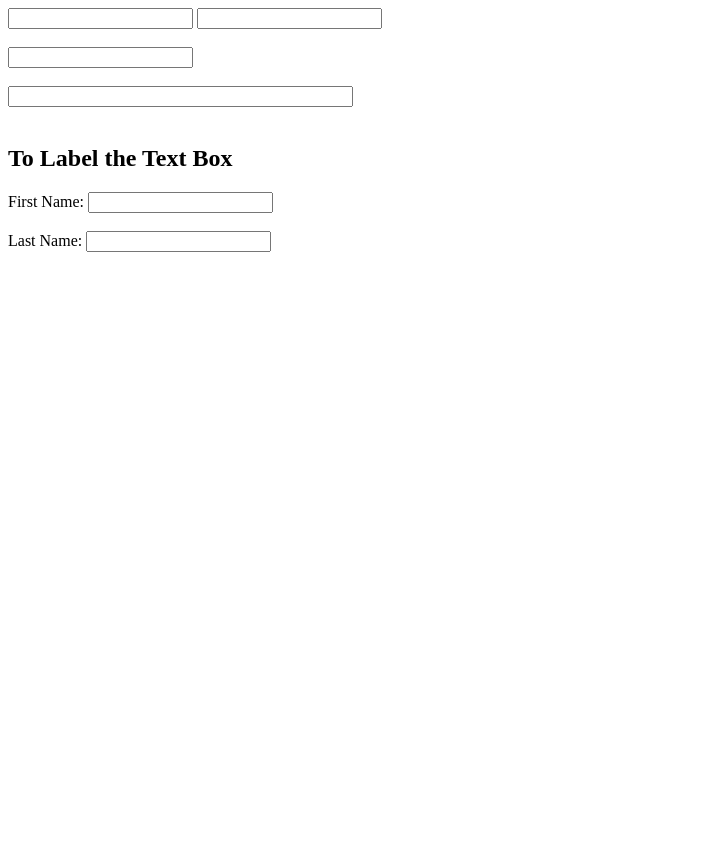
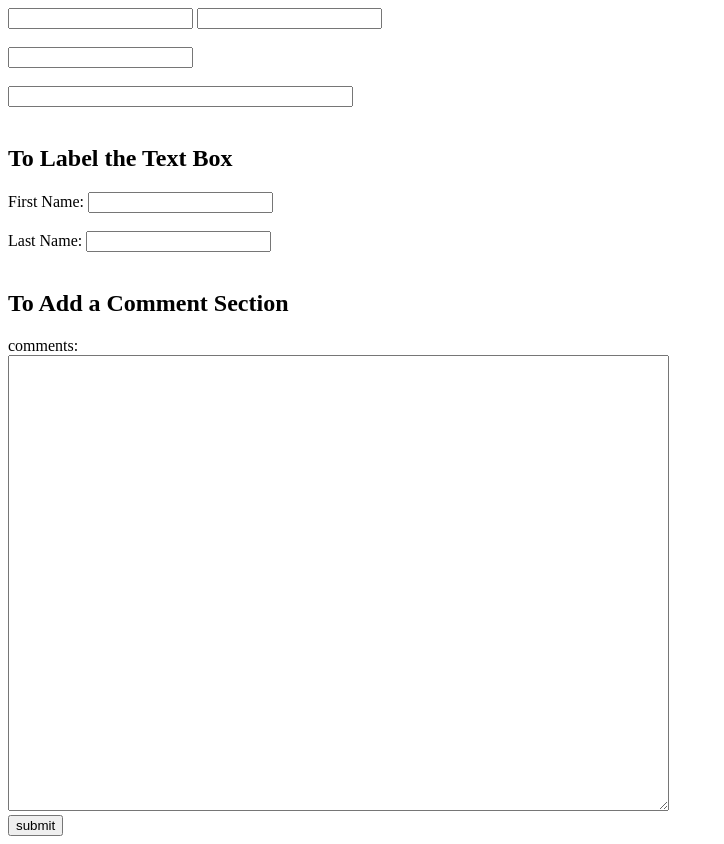
Before and after one commit to mishrabhi/html, a plain HTML site: page testbox.html in a window 1280 px wide. Shown: the whole page, without its empty margins (0-724 px from the left). Before the commit the page ends 800 px from the top, so only its background shows below. Drawn offline with Linux system fonts and the light colour scheme.

Commit message:
added textbox

```diff
--- a/testbox.html
+++ b/testbox.html
@@ -18,6 +18,13 @@
     <input type="text" id="firstname" name=""> </br> </br>
     <label for="lastname">Last Name:</label>
     <input type="name" id="lastname" name="">
+    <br>
+    <br>
+    <h2> To Add a Comment Section </h2>
+    comments:</br>
+    <textarea rows="30" cols="80"></textarea></br>
+    <input type="submit" value="submit">
+
 </body>
 
 </html>
```
